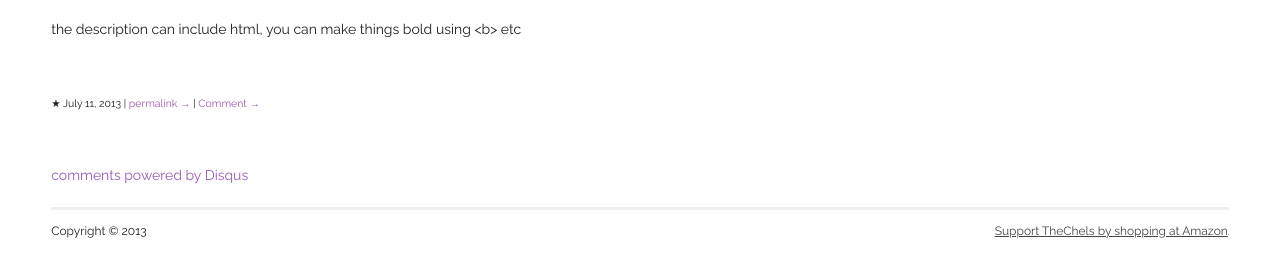
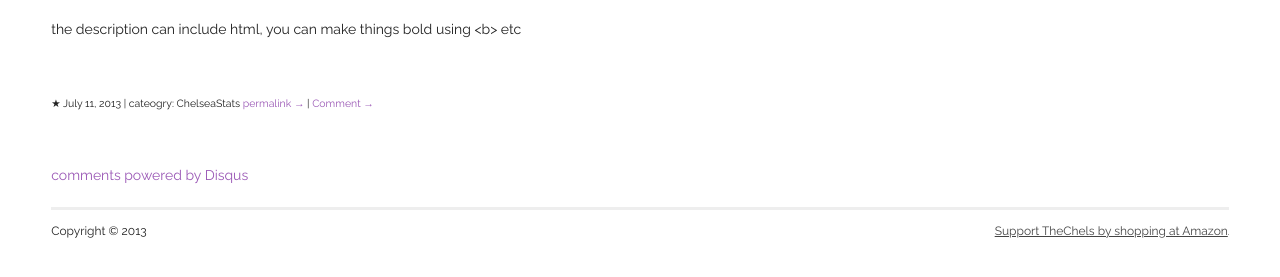
Before and after one commit to TheNenae/TheChels.github.io, a Jekyll site: the page built from _posts/2013-07-11-example-link-article.md, in a window 1280 px wide. Shown: the part 527-804 px from the top of the page. Built offline with Jekyll 4.4.1, drawn with Linux system fonts in a browser that asks for light colours; Markdown is read by kramdown in place of the engine named in the settings; comment, search, counter and statistics services are not loaded; grey boxes are pictures that could not be loaded.

Commit message:
build 0.0.2

```diff
--- a/_layouts/post.html
+++ b/_layouts/post.html
@@ -20,6 +20,7 @@ layout: layout
 
         <p>
          <small>★ <span class="date">{{ page.date | date: "%B %e, %Y" }}</span> |
+         cateogry: {{ page.categories | join: ', ' }}
          <a href="{{ post.url }}" class="permalink" title="Permalink">permalink →</a> |
          <a href="{{ post.url }}" class="comment" title="Comment">Comment →</a>
 	</small>
--- a/_posts/2013-07-11-example-link-article.md
+++ b/_posts/2013-07-11-example-link-article.md
@@ -4,7 +4,7 @@ layout: post
 title: Example linked article
 link: #
 date: 2013-07-11 22:00:00
-category: ChelseaStats
+categories: ChelseaStats
 author: ChelseaStats
 
 ---
--- a/index.html
+++ b/index.html
@@ -15,7 +15,7 @@ description: Service annoucements, web designer and development snippets and stu
             </h3>
 {% else %}<h3><a href="{{ post.url }}">{{ post.title }}</a></h3>{% endif %}
 
-			<small>★ <span class="date">{{ post.author }}</span></small>
+			<small>★ <span class="date">by {{ post.author }}</span></small>
 		</header>
 
 		{% if post.content contains '<!--more-->' %}
```
